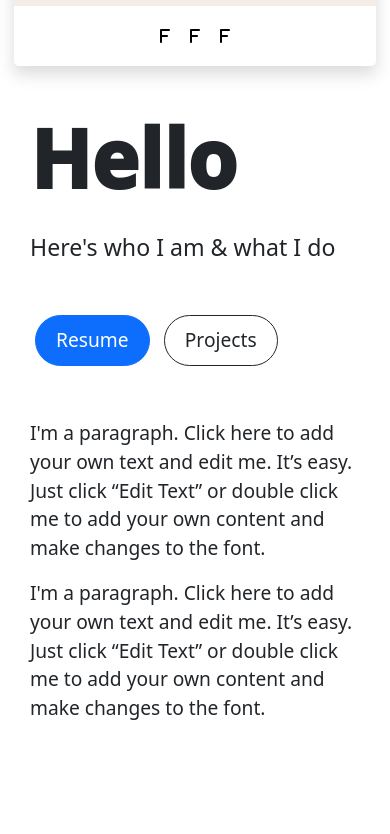
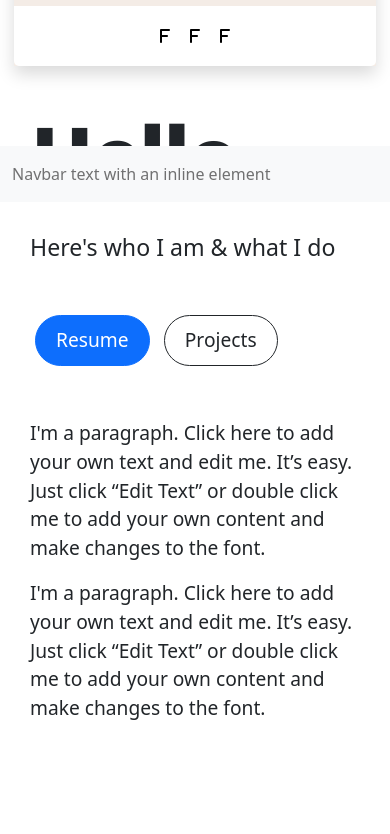
Before and after one commit to fahmiimaniar12/fahmiimaniar12.github.io, a plain HTML site: page index.html in a window 390 px wide. Shown: the part 642-1476 px from the top of the page. After the commit the page ends 1447 px from the top, so only its background shows below. Drawn offline with nearby package versions, Linux system fonts and the light colour scheme.

Commit message:
pertama bruh

```diff
--- a/index.html
+++ b/index.html
@@ -98,7 +98,7 @@
         </div>
     </div>
 
-    <nav class="navbar bg-light">
+    <nav class="navbar bg-light fixed-bottom mt-4">
         <div class="container-fluid">
             <span class="navbar-text">
                 Navbar text with an inline element
--- a/style/style.css
+++ b/style/style.css
@@ -125,7 +125,7 @@ hr {
     .card-container {
         height: fit-content;
         margin-top: 8rem;
-        margin-bottom: 5rem;
+        margin-bottom: 3rem;
         display: block;
     }
 
```
